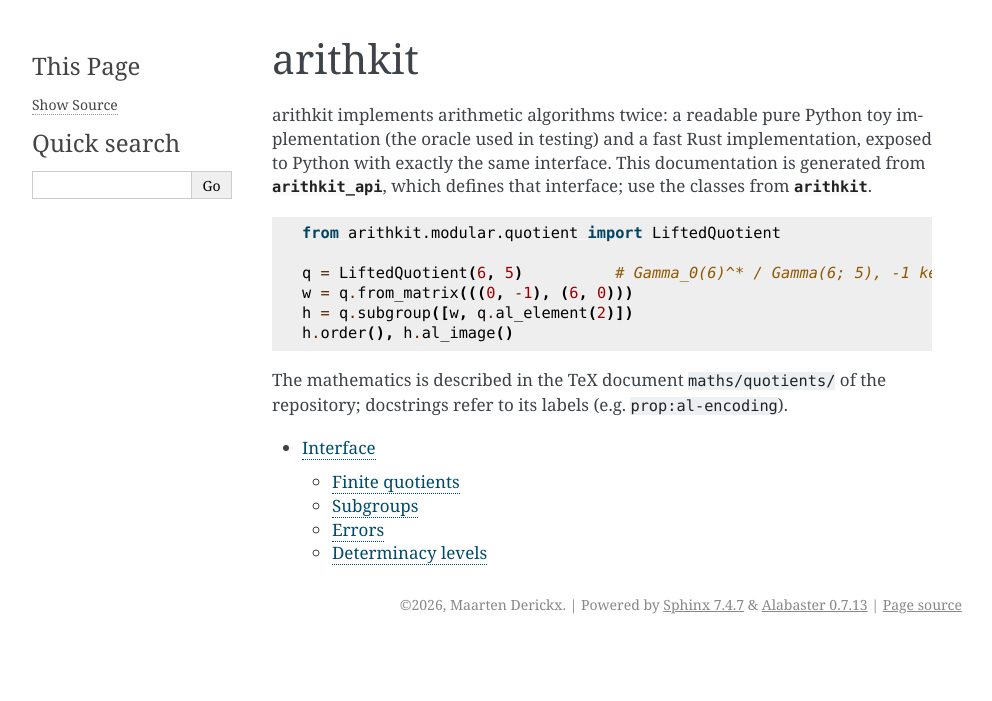
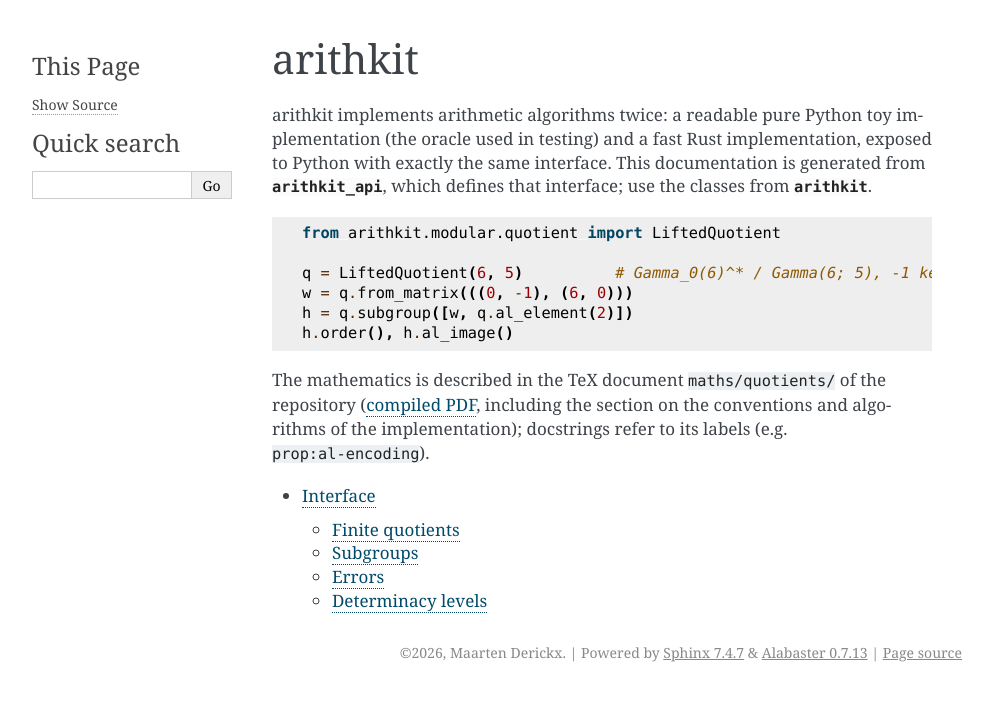
Before and after one commit to nt-lib/arithkit, a Sphinx documentation site: the page built from docs/index.rst, in a window 1280 px wide. Shown: the top 701 px of the page, without its empty margins (148-1140 px from the left). Built offline with Sphinx 7.4.7, drawn with Linux system fonts in a browser that asks for light colours.

Commit message:
Publish docs and the compiled TeX PDF to GitHub Pages
Co-Authored-By: Claude Opus 5.5 <noreply@anthropic.com>

```diff
--- a/docs/index.rst
+++ b/docs/index.rst
@@ -17,7 +17,9 @@ classes from :mod:`arithkit`.
    h.order(), h.al_image()
 
 The mathematics is described in the TeX document ``maths/quotients/`` of the
-repository; docstrings refer to its labels (e.g. ``prop:al-encoding``).
+repository (`compiled PDF <quotients.pdf>`_, including the section on the
+conventions and algorithms of the implementation); docstrings refer to its
+labels (e.g. ``prop:al-encoding``).
 
 .. toctree::
    :maxdepth: 2
```
Also changed, not shown: 1 other file.
